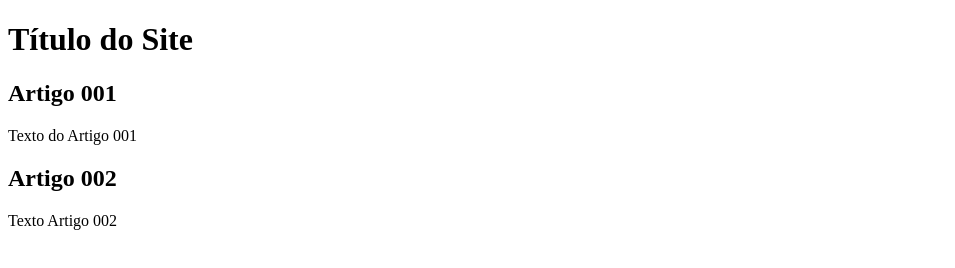
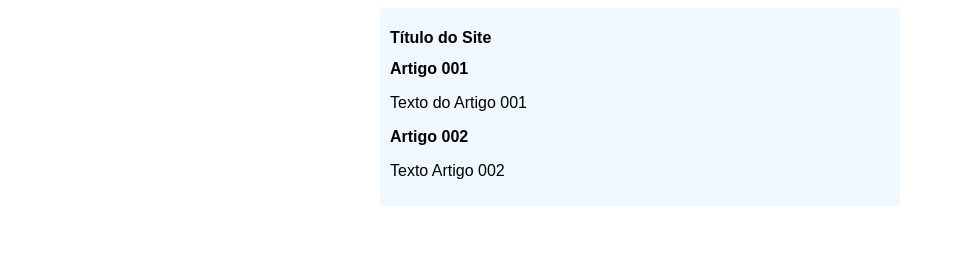
Before and after one commit to CellinSP/projeto-site, a plain HTML site: page index.html in a window 1280 px wide. Shown: the whole page, without its empty margins (0-955 px from the left). Drawn offline with Linux system fonts and the light colour scheme.

Commit message:
iniciei o design

```diff
--- /dev/null
+++ b/estilos/style.css
@@ -0,0 +1,17 @@
+*{
+    font-family: Arial, Helvetica, sans-serif;
+    font-size: 16px;
+}
+
+body {
+    background-color: rgb(red, green, blue);
+
+}
+
+main {
+    background-color: aliceblue;
+    width: 500px;
+    margin: auto;
+    padding: 10px;
+    box-shadow: 3px 3px 5px rgba(red, green, blue, alpha);
+}
--- a/index.html
+++ b/index.html
@@ -5,13 +5,14 @@
     <meta http-equiv="X-UA-Compatible" content="IE=edge">
     <meta name="viewport" content="width=device-width, initial-scale=1.0">
     <title>Título do Site</title>
+    <link rel="stylesheet" href="estilos/style.css">
 </head>
     <main>
         <header>
             <h1>Título do Site</h1>
         </header>
         <article>
-            <h1>Artigo 001</h1>
+            <h2>Artigo 001</h2>
             <p>Texto do Artigo 001</p>
         </article>
         <article>
```
